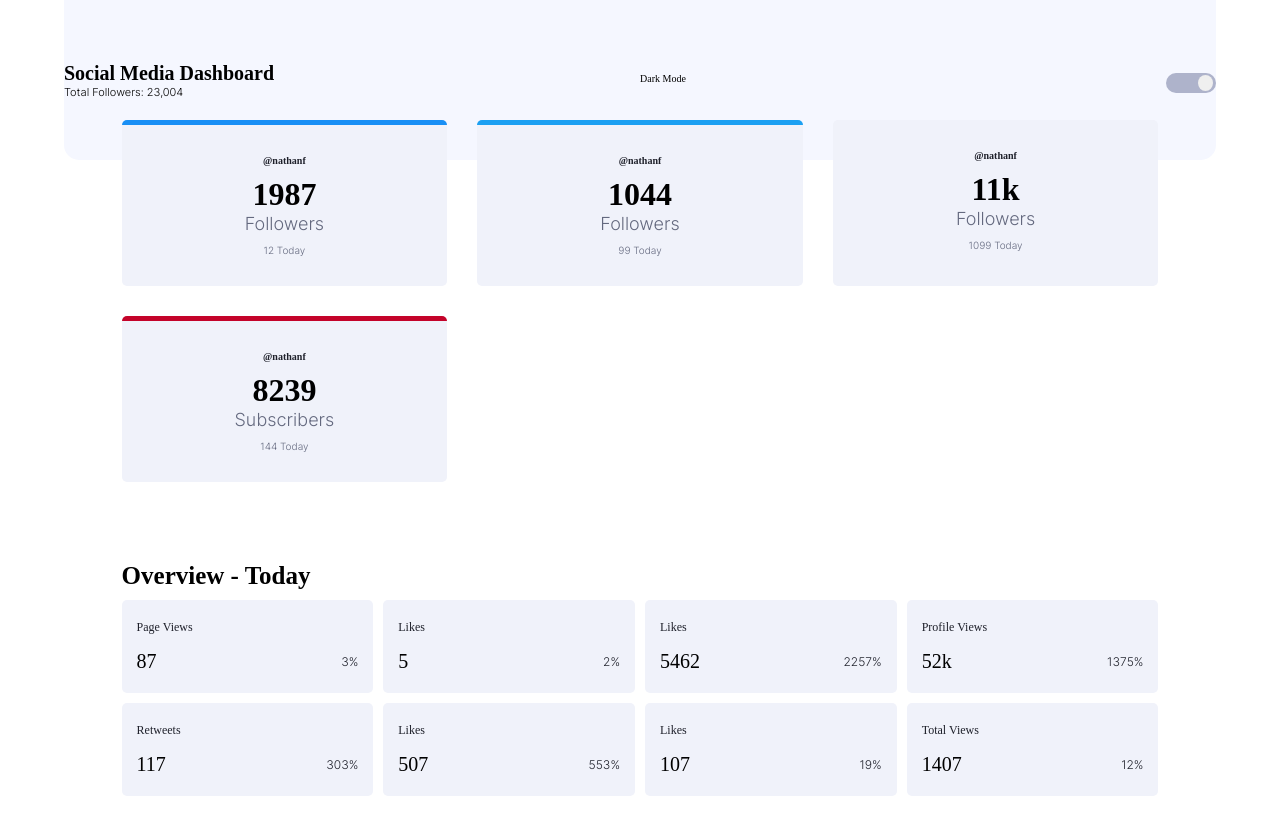
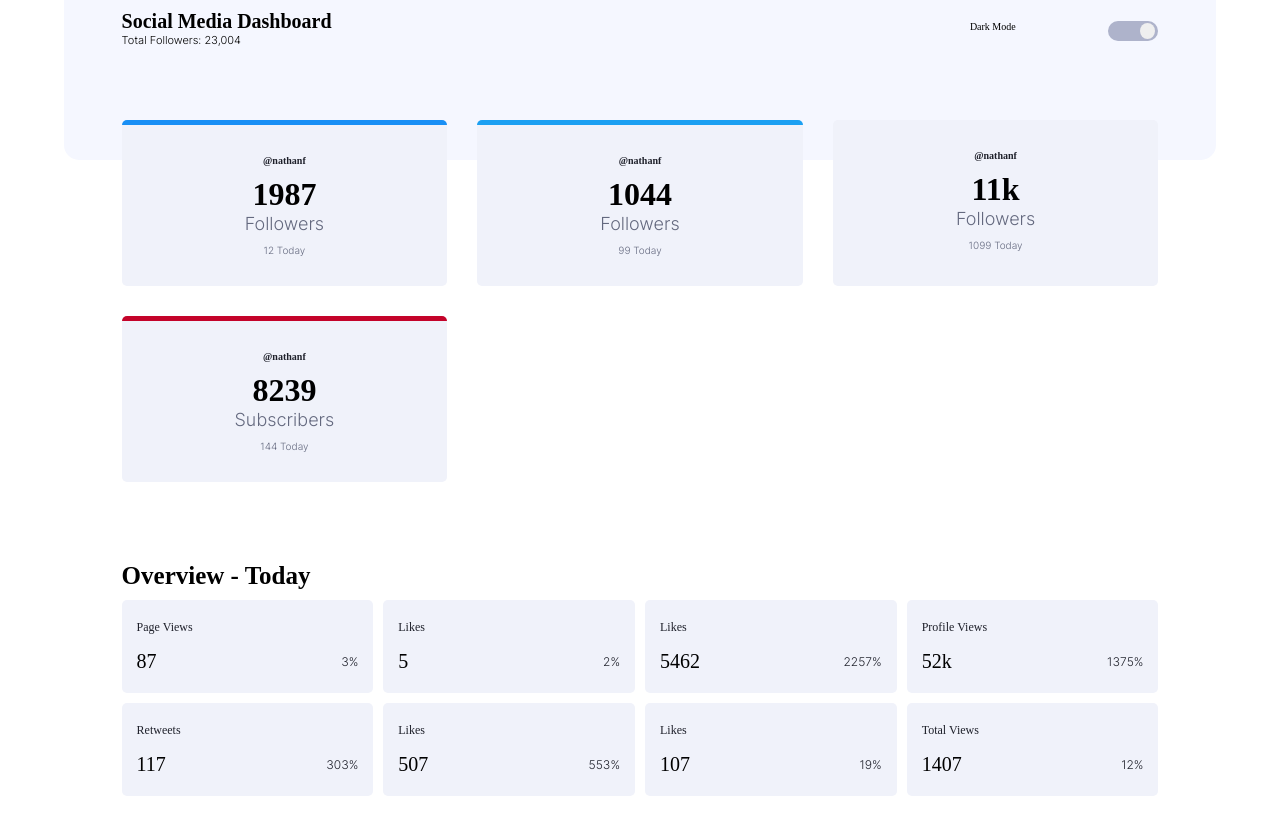
Before and after one commit to Phrukey/Social-media-dashbord-with-theme-switch, a plain HTML site: page index.html in a window 1280 px wide. Drawn offline with Linux system fonts and the light colour scheme; a web font is replaced by a local one.

Commit message:
Desktop View Completed

```diff
--- a/index.html
+++ b/index.html
@@ -14,6 +14,7 @@
 <section>
   <section class="container">
     <section class="header">
+      <section class="header-wrap">
         <div class="header-info">
           <h2>Social Media Dashboard</h2>
           <p> Total Followers: 23,004</p>
@@ -21,9 +22,10 @@
         <div class="toggle">
         <p> Dark Mode</p>
         <div class="toggle-box">
-         <button></button>
+          <button id="button"></button>
         </div>
         </div>
+    </section>
   </section>
     <section class="overall-insights">
       <div class="sm facebook">
@@ -187,6 +189,6 @@
     </section>
   </section>
 </section>
-
+ <script src="themeSwitch.js"></script>
 </body>
 </html>
--- a/style.css
+++ b/style.css
@@ -28,8 +28,7 @@ body {
   background: hsl(225, 100%, 98%);
   height: 20vh;
   border-radius: 0 0 15px 15px;
-/*
-  padding: 0 20px; */
+
 }
 .header-info {
   padding: 10px 0;
@@ -173,12 +172,19 @@ body {
 }
 
 @media (min-width: 800px) {
-  .header {
+  .header-wrap {
+    width: 90%;
+    margin: 0 auto;
     display: flex;
     align-items: center;
   }
   .header-info{
     border-bottom: none;
-    /* flex: 1; */
+    flex: 4.5;
+    padding: 10px 0;
+  }
+  .toggle {
+
+    flex: 1;
   }
 }
--- a/themeSwitch.js
+++ b/themeSwitch.js
@@ -0,0 +1,6 @@
+const themeSwitch= document.querySelector("button");
+
+themeSwitch.addEventListener("click", (e) => {
+  themeSwitch.style.transform = "translateX(0px)"
+})
+console.log(themeSwitch)
```
Lines whose indentation alone changed are shown as unchanged.
